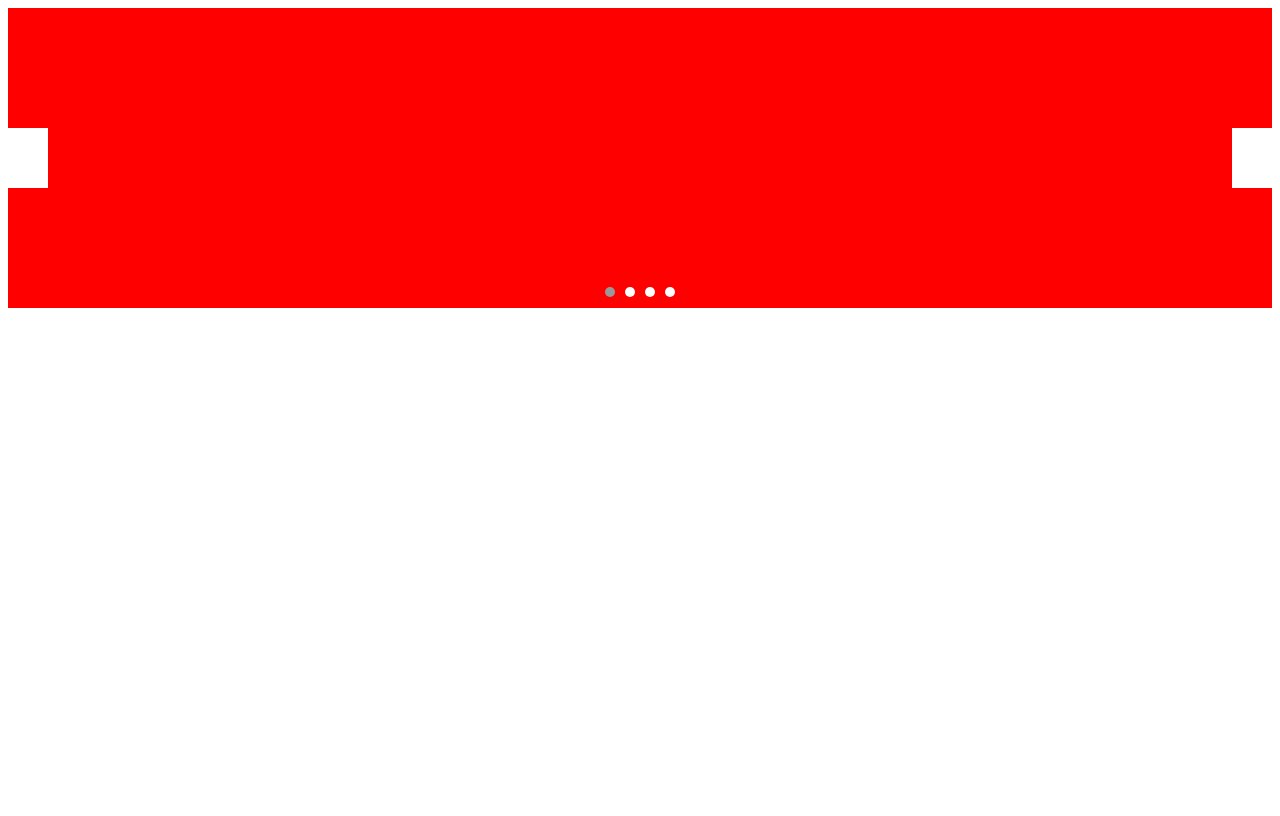
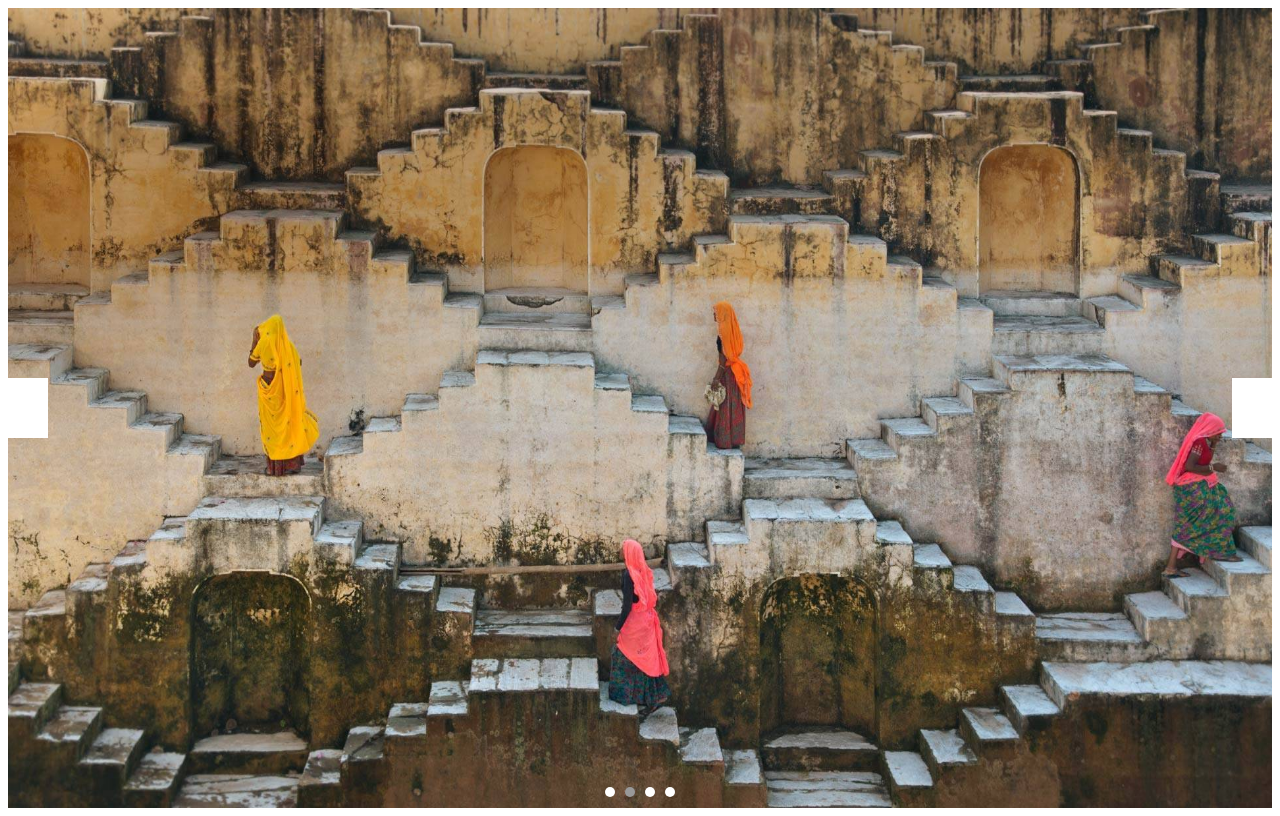
Before and after one commit to chenxianfeng0520/RotationJs, a plain HTML site: page template/index.html in a window 1280 px wide. Drawn offline with Linux system fonts and the light colour scheme.

Commit message:
完善案例

```diff
--- a/Rotation.css
+++ b/Rotation.css
@@ -1,8 +1,8 @@
-.Rotation {
+div[data-rotation] {
     overflow: hidden;
     position: relative;
 }
-.Rotation ul{
+div[data-rotation] ul{
     list-style: none;
     padding: 0;
     margin: 0;
@@ -12,8 +12,12 @@
     top: 0;
     height: 100%;
 }
-.Rotation ul li{
+div[data-rotation] ul li{
     display: inline-block;
+    height: 100%;
+}
+div[data-rotation] ul li img{
+    width: 100%;
     height: 100%;
 }
 .Rotation-page{
--- a/Rotation.js
+++ b/Rotation.js
@@ -5,20 +5,24 @@
     var s = 0, p = true;
     A.fn = A.prototype = {
         init: function (a, b, c, w, h) {
+            var error = false;
             if (!document.body) {
                 console.error('请在DOM加载完成后调用Rotation()');
-                return this;
+                error = true;
             }
             if (!window.$) {
                 console.error('缺少Jquery.js文件支持');
-                return this;
+                error = true;
             }
             if (typeof a !== "string") {
                 console.error('Rotation()参数类型是否是string');
+                error = true;
+            }
+            if (error) {
                 return this;
             }
             var r = $(a), m = $(a + " ul"), e = $(a + " ul li"), l = e.length;
-            r.css({ width: w ? (w + "px") : "100%", height: h ?? 300 + "px" });
+            r.css({ width: w ? (w + "px") : "100%", height: h ?? 800 + "px" });
             m.css({ width: l * 100 + "%" });
             e.css({ width: 100 / l + "%" });
             if (l == 1) {
@@ -53,7 +57,7 @@
                         s++;
                         s == l && (s = 0);
                     }
-                }, c ?? 5000);
+                }, c ?? 2500);
             }
             r.append("<div class='Rotation-left'></div>");
             r.append("<div class='Rotation-right'></div>");
--- a/template/index.html
+++ b/template/index.html
@@ -4,7 +4,7 @@
 <head>
     <meta charset="UTF-8">
     <meta name="viewport" content="width=device-width, initial-scale=1.0">
-    <title>Document</title>
+    <title>模板</title>
     <link rel="stylesheet" href="../Rotation.css">
     <script src="./jquery-1.8.3.min.js"></script>
     <script src="../Rotation.js"></script>
@@ -16,12 +16,12 @@
 </head>
 
 <body>
-    <div class="Rotation" id="Rotation1">
+    <div id="Rotation1" data-rotation>
         <ul>
-            <li style="background-color: red;"></li>
-            <li style="background-color: green;"></li>
-            <li style="background-color: pink;"></li>
-            <li style="background-color: blue;"></li>
+            <li><a href="#" target="_blank"><img src="./pic1.jpg" alt=""></a></li>
+            <li><a href="#" target="_blank"><img src="./pic2.jpg" alt=""></a></li>
+            <li><a href="#" target="_blank"><img src="./pic3.jpg" alt=""></a></li>
+            <li><a href="#" target="_blank"><img src="./pic4.jpg" alt=""></a></li>
         </ul>
     </div>
 </body>
```
Also changed, not shown: template/pic1.jpg (added), template/pic2.jpg (added), template/pic3.jpg (added), template/pic4.jpg (added).
